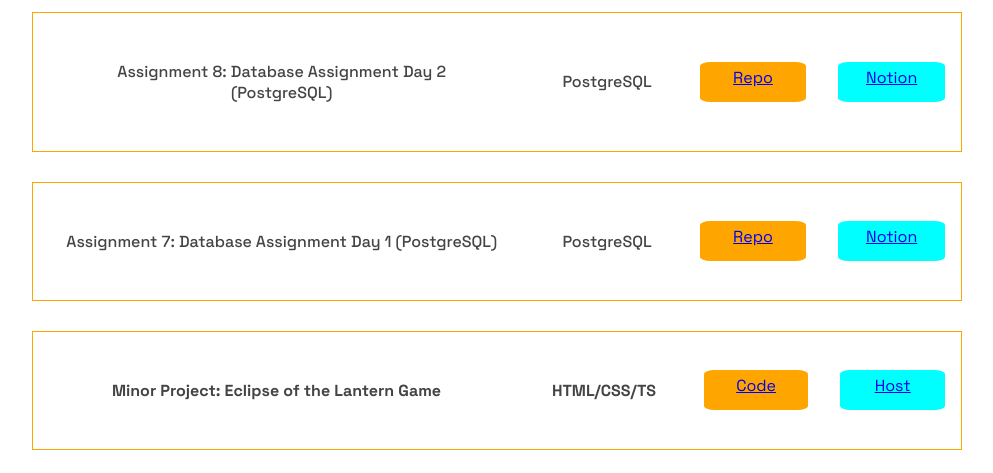
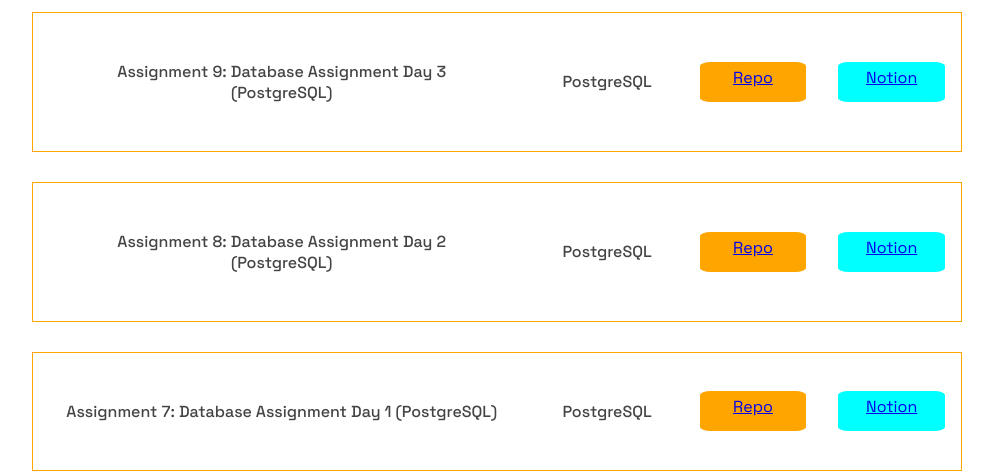
Before and after one commit to Znis/LF-Assignment-Table, a plain HTML site: page index.html in a window 1280 px wide. Shown: the part 345-818 px from the top of the page, without its empty margins (143-1136 px from the left). Drawn offline with Linux system fonts and the light colour scheme.

Commit message:
Update index.html

```diff
--- a/index.html
+++ b/index.html
@@ -19,6 +19,13 @@
         <p style="flex:1;">Category</p>
         <p style="flex:1;">Code</p>
         <p style="flex:1;">Github Page</p>
+    </div>
+        <div class="record">
+        <p class="title">Assignment 9: Database Assignment Day 3 (PostgreSQL)</p>
+        <p class="category">PostgreSQL</p>
+        <a href="https://github.com/Znis/LF-SE-Fellowship-2024-Database-Assignments/tree/day3" target="_blank" class="code">Repo</a>
+        <a href="https://sour-woolen-451.notion.site/Database-Assignment-Day-3-6d59fc8e0c5e4628b607b21dac6c4da9?pvs=25" target="_blank" class="gpage">Notion</a>
+
     </div>
         <div class="record">
         <p class="title">Assignment 8: Database Assignment Day 2 (PostgreSQL)</p>
```
